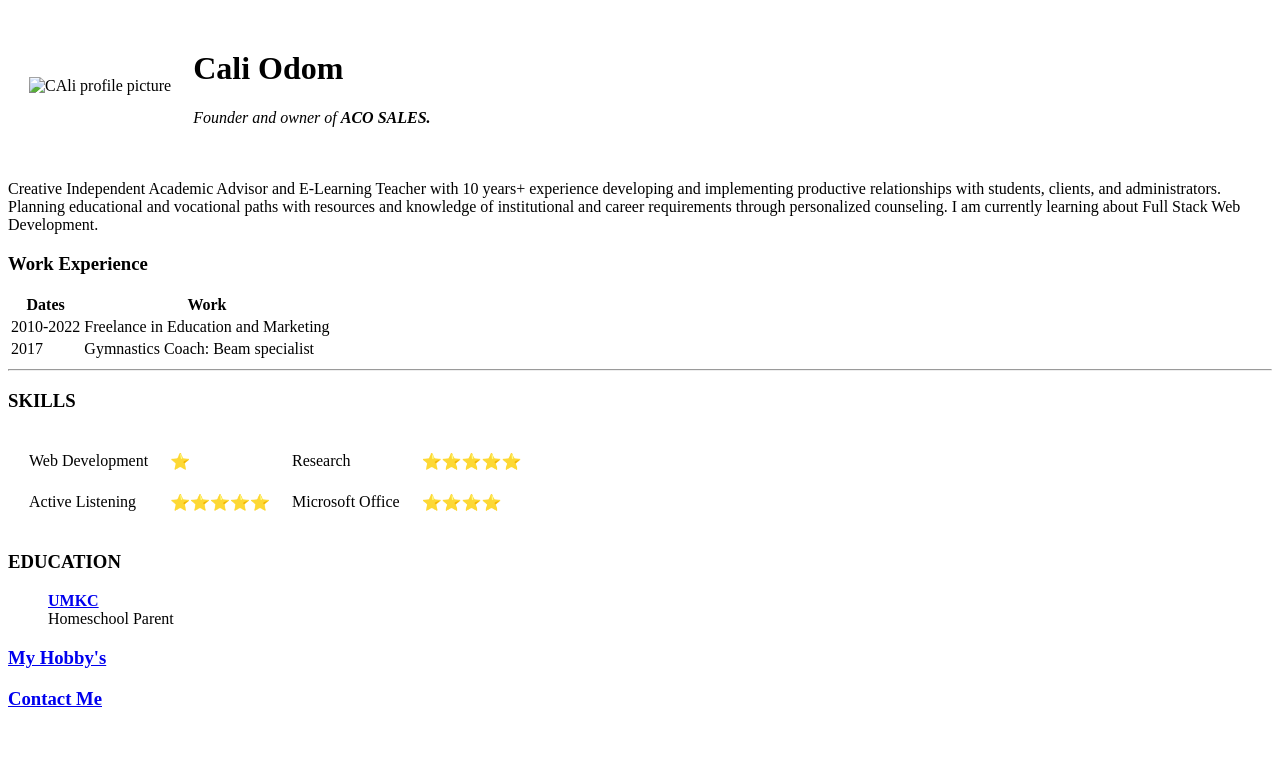
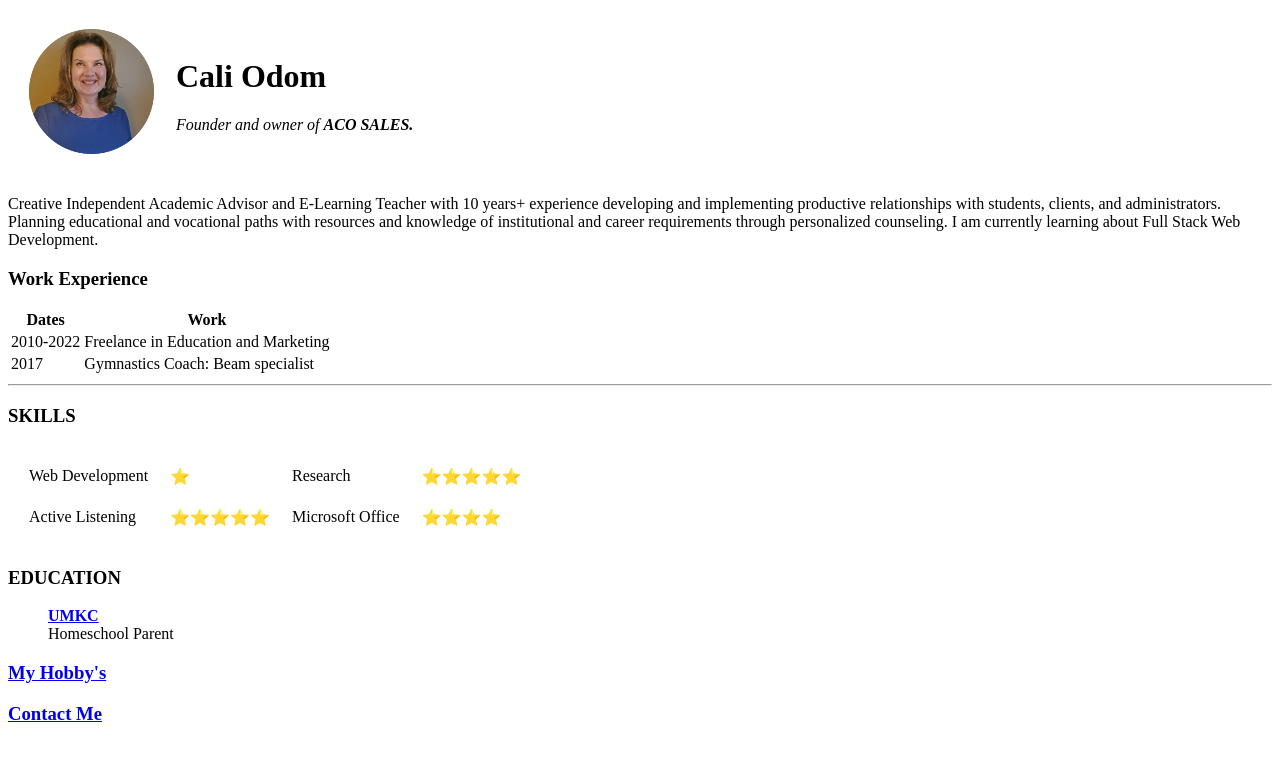
Before and after one commit to caliodom/CV, a plain HTML site: page index.html in a window 1280 px wide. Drawn offline with Linux system fonts and the light colour scheme.

Commit message:
update image path

```diff
--- a/index.html
+++ b/index.html
@@ -8,7 +8,7 @@
 
 <body>
 <table cellspacing ="20">
-  <td><img src="Calipro2-modified.png" alt="CAli profile picture"></td>
+  <td><img src="imagecali.png" alt="CAli profile picture"></td>
   <td><h1> Cali Odom </h1>
   <p><em>Founder and owner of <strong>ACO SALES.</strong></em></p></td>
 </table>
```
